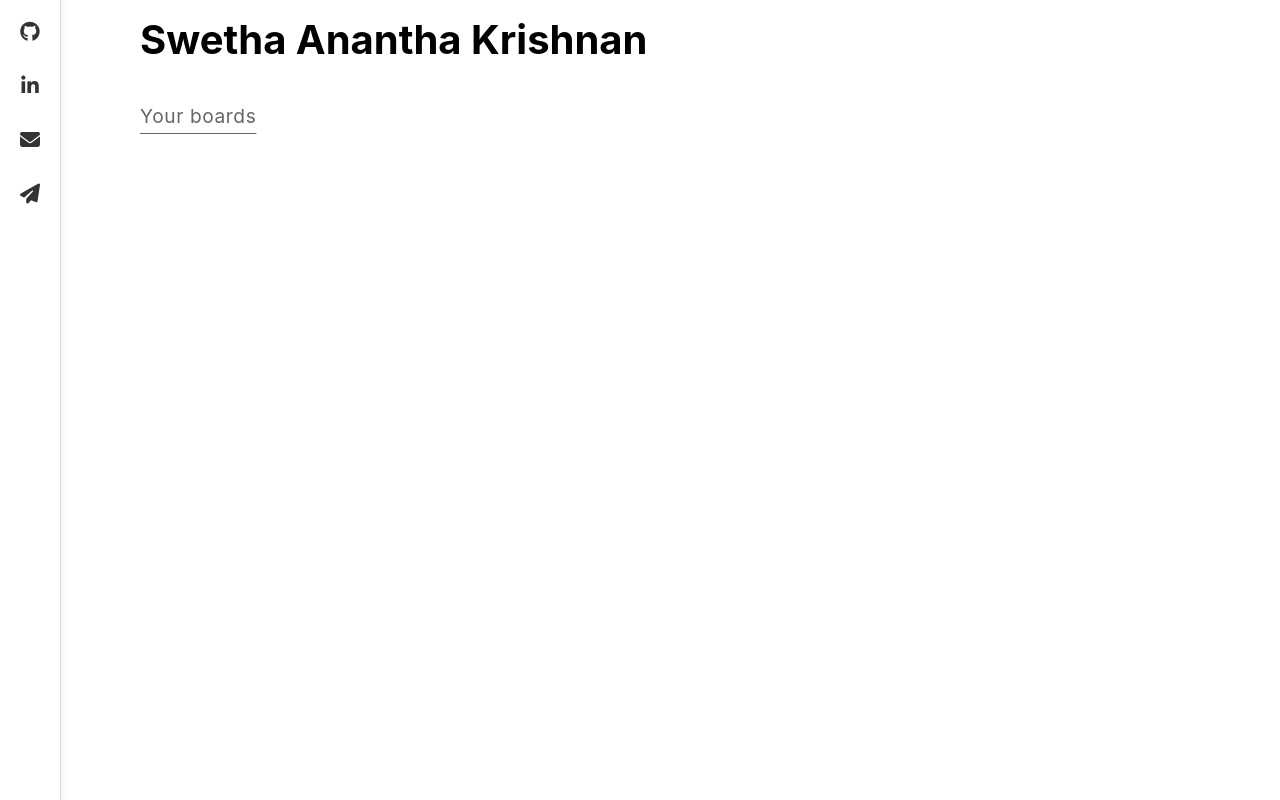
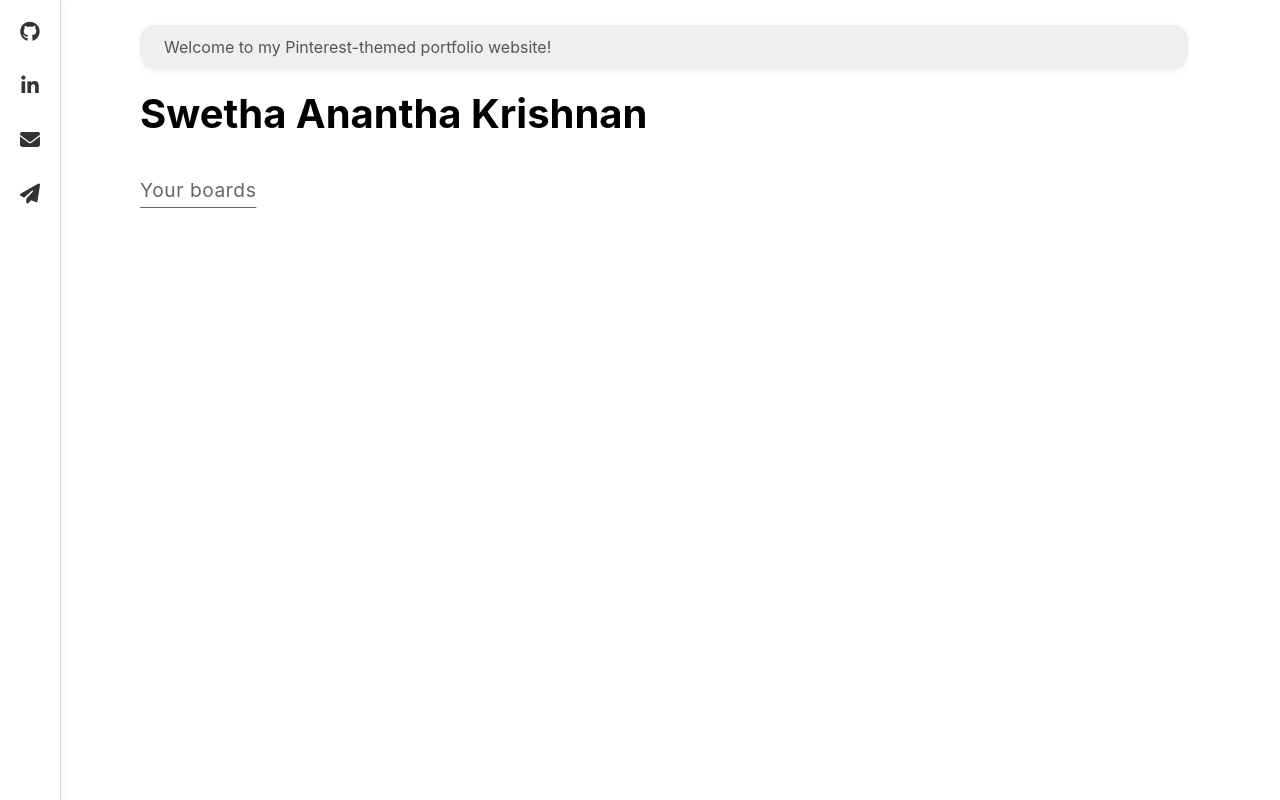
Before and after one commit to swetha1916/portfolio-website, a React (Create React App) app: page / in a window 1280 px wide. Built offline with nearby package versions, Linux system fonts and the light colour scheme.

Commit message:
Added a fake search bar

```diff
--- a/src/App.css
+++ b/src/App.css
@@ -20,3 +20,14 @@
   text-decoration: underline;
   text-underline-offset: 10px;
 }
+
+.welcome-bar {
+  margin: 10px 0px 20px 0px; /* top right bottom left */
+  background-color: #efefef;
+  border-radius: 15px;
+  padding: 12px 24px;
+  color: #555;
+  box-shadow: 0 2px 6px rgba(0, 0, 0, 0.05);
+  width: calc(100% - 80px);
+  max-width: 1000px;
+}
--- a/src/App.js
+++ b/src/App.js
@@ -5,6 +5,10 @@ function App() {
   return (
     <div className="App">
       <header className="app-header">
+        <div className="welcome-bar">
+          Welcome to my Pinterest-themed portfolio website!
+        </div>
+
         <h1>Swetha Anantha Krishnan</h1>
         <p className="subtitle">Your boards</p>
       </header>
```
